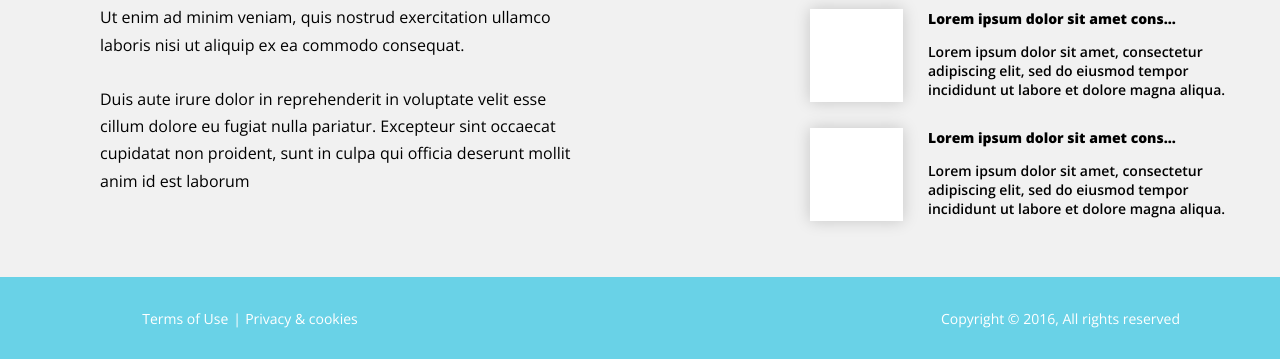
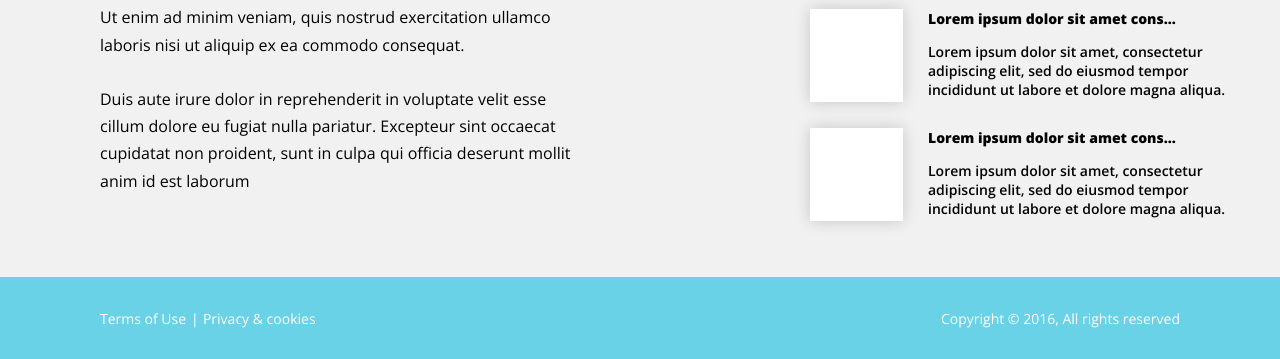
Before and after one commit to mynameisfoxy/7, a plain HTML site: page index.html in a window 1280 px wide. Shown: the part 2794-3153 px from the top of the page. Drawn offline with nearby package versions, Linux system fonts and the light colour scheme.

Commit message:
small fix

```diff
--- a/css/style.css
+++ b/css/style.css
@@ -576,8 +576,6 @@
 }
 .copyright-block__left {
 	max-width: 400px;
-	min-width: 300px;
-	text-align: center;
 }
 .copyright-block__terms::after {
 	display: inline;
```
